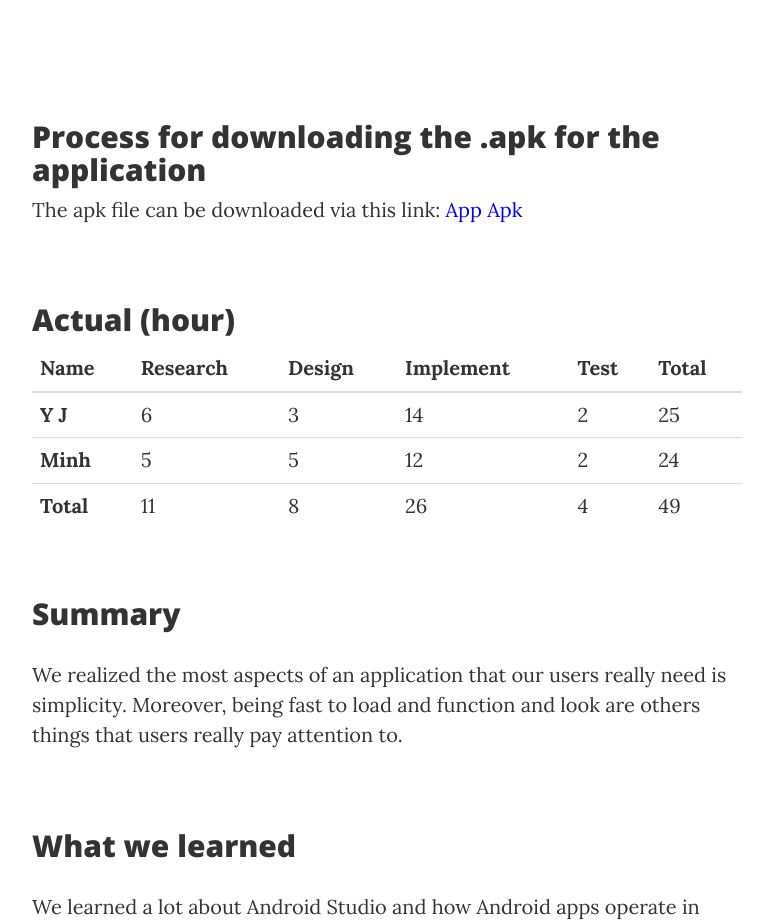
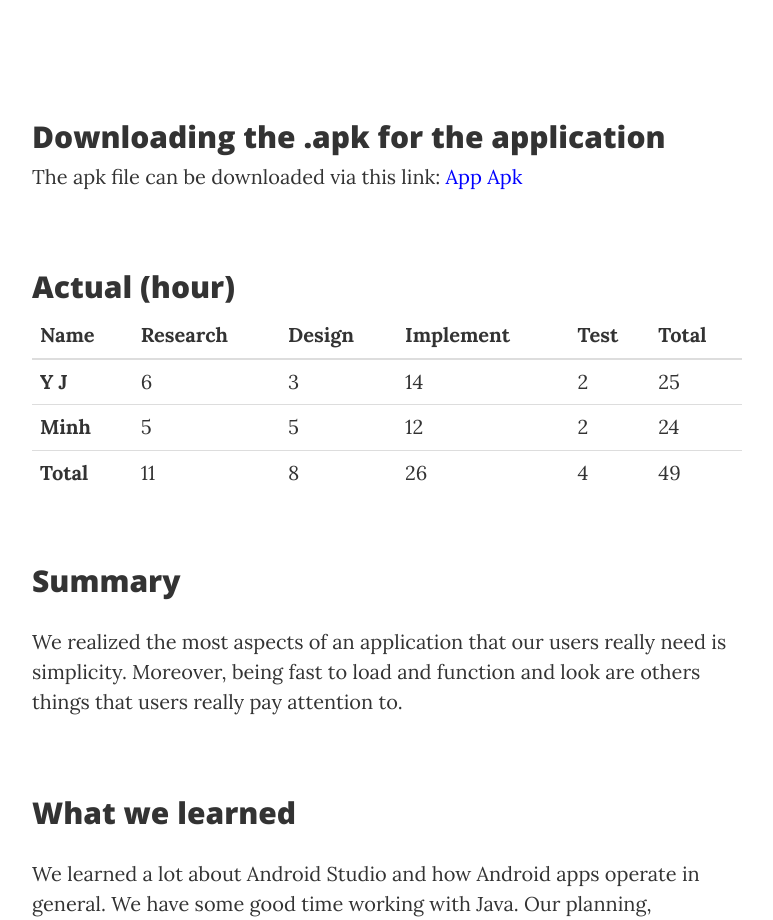
Before and after one commit to cs560pdx/cs560pdx.github.io, a website: page project3.html in a window 1280 px wide. Shown: the part 7120-8040 px from the top of the page, without its empty margins (273-1046 px from the left). Drawn offline with nearby package versions, Linux system fonts and the light colour scheme.

Commit message:
Update project3.html

```diff
--- a/project3.html
+++ b/project3.html
@@ -423,7 +423,7 @@
 			<li>User can see amount of water that has used so far for today </li>
 			<li>Overall User can add/modify/delete sleeping data, amount of water being used, and activities being done for today and for the last 7 days. </li>
                 </ul> -->
-		   <h2> Process for downloading the .apk for the application </h2>
+		   <h2> Downloading the .apk for the application </h2>
                 The apk file can be downloaded via this link:
                 <a href="app-debug.apk" target="_blank">App Apk</a>
         <p> </p>
```
